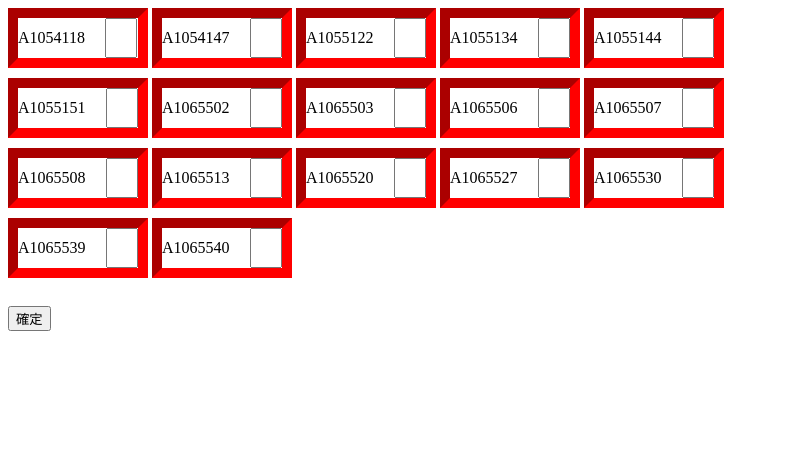
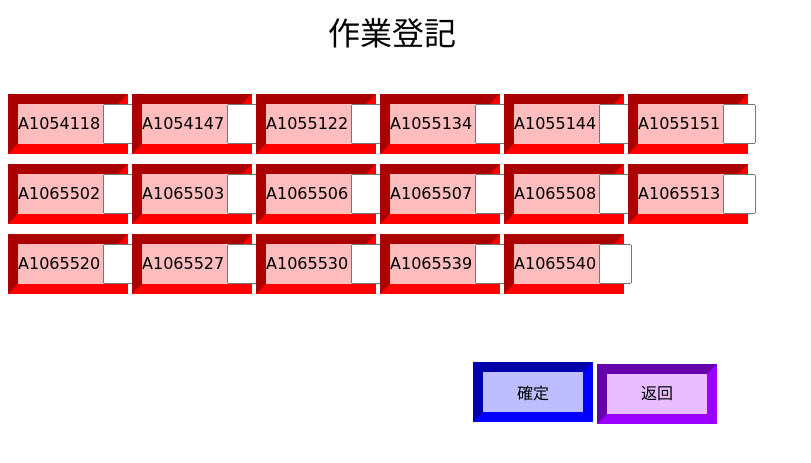
Before and after one commit to RsiWater/ClassNotifyManagementSystem, a Django app: page /home/homework in a window 1280 px wide. Shown: the top 463 px of the page, without its empty margins (0-811 px from the left). Run offline with Django 3.2, Linux system fonts and the light colour scheme; data comes from the database, SQL or seed files in the repository; both versions use the stored data as it was after the commit.

Commit message:
update style

```diff
--- a/home/views.py
+++ b/home/views.py
@@ -1,11 +1,15 @@
-from django.shortcuts import render, HttpResponse
+from django.shortcuts import render, HttpResponse, redirect
 from django.contrib import messages
 from ExeDB import *
 from mail_function import *
 
 # Create your views here.
-def home(request):
-    return render(request, 'home/main.html')
+def home(request, message = None):
+    if message == None:
+        return render(request, 'home/main.html')
+    else:
+        return render(request, 'home/main.html', {'message': message})
+
 
 def rollcall(request):
     db = ExeDB()
@@ -40,7 +44,8 @@ def sendRollcall(request):
     message = dict()
     message['notify'] = True
 
-    return render(request, 'home/main.html', {'message': message})
+    # return render(request, "home/main.html", {'message': message})
+    return redirect(home, message = message)
 
 def sendHW(request):
     db = ExeDB()
--- a/templates/home/homework.html
+++ b/templates/home/homework.html
@@ -10,6 +10,9 @@
 <body>
     <form action="./homework/send" method="POST">
         <div class = "container">
+            <div class = "title">
+                作業登記
+            </div>
             {% csrf_token %}
             {% for ele in student %}
             <div class = "box">
@@ -17,7 +20,10 @@
             </div>
             {% endfor %}
             <br><br>
-            <input type="submit" value="確定">
+            <div class="buttonContainer">
+                <input type="submit" value="確定" class = "submitButton">
+                <a href="./../home" class="returnButton">返回</a>
+            </div>
         </div>
     </form>
     <script></script>
--- a/templates/home/main.html
+++ b/templates/home/main.html
@@ -9,7 +9,8 @@
 </head>
 <body>
     <a class = "rollcall" href="./rollcall">點名</a>
-    <a class = "homework" href="./homework">成績</a>
+    <a class = "homework" href="./homework">作業</a>
+    <a class = "grade" href="./grade">成績總覽</a>
     {% if message.notify %}
     <script>
         alert("點名成功!")
--- a/templates/home/rollcall.html
+++ b/templates/home/rollcall.html
@@ -10,6 +10,7 @@
 <body>
     <form action="./rollcall/send" method="POST">
         <div class = "container">
+            <div class = "title">課程點名</div>
             {% csrf_token %}
             {% for ele in student %}
             <div class = "box">
@@ -17,7 +18,10 @@
             </div>
             {% endfor %}
             <br><br>
-            <input type="submit" value="確定">
+            <div class="buttonContainer">
+                <input type="submit" value="確定" class = "submitButton">
+                <a href="./../home" class="returnButton">返回</a>
+            </div>
         </div>
     </form>
 </body>
--- a/templates/static/homework.css
+++ b/templates/static/homework.css
@@ -5,17 +5,63 @@
 }
 .input_number
 {
-    width: 20%;
-    margin-left: 20px;
+    width: 25px;
+    margin-left: 3px;
 }
 .box
 {
+    font-family: cursive;
     display: inline-flex;
     line-height: 40px;
     margin-bottom: 10px;
     height: 40px;
-    width: 120px;
+    width: 100px;
+    background-color: rgb(255, 189, 189);
     border-style: inset;
     border-width: 10px;
     border-color: red;
 }
+.title
+{
+    font-size: 32px;
+    font-family: cursive;
+    text-align: center;
+    margin-bottom: 5vh;
+}
+.buttonContainer
+{
+    text-align: right;
+    padding-right: 59px;
+}
+.submitButton
+{
+    font-size: 16px;
+    font-family: cursive;
+    margin-top: 40px;
+    justify-items: right;
+    width: 120px;
+    height: 60px;
+    background-color: rgb(189, 189, 255);
+    border-style: inset;
+    border-width: 10px;
+    border-color: blue;
+    text-decoration: none;
+    color: black;
+}
+.returnButton
+{
+    margin-top: auto;
+    font-size: 16px;
+    font-family: cursive;
+    display: inline-block;
+    text-align: center;
+    line-height: 40px;
+    width: 100px;
+    height: 40px;
+    background-color: rgb(231, 189, 255);
+    border-style: inset;
+    border-width: 10px;
+    border-color: rgb(153, 0, 255);
+    text-decoration: none;
+    color: black;
+}
```
Also changed, not shown: templates/static/main.css (+19 -3 lines), templates/static/rollcall.css (+46 -0 lines), GradeDB.db.
